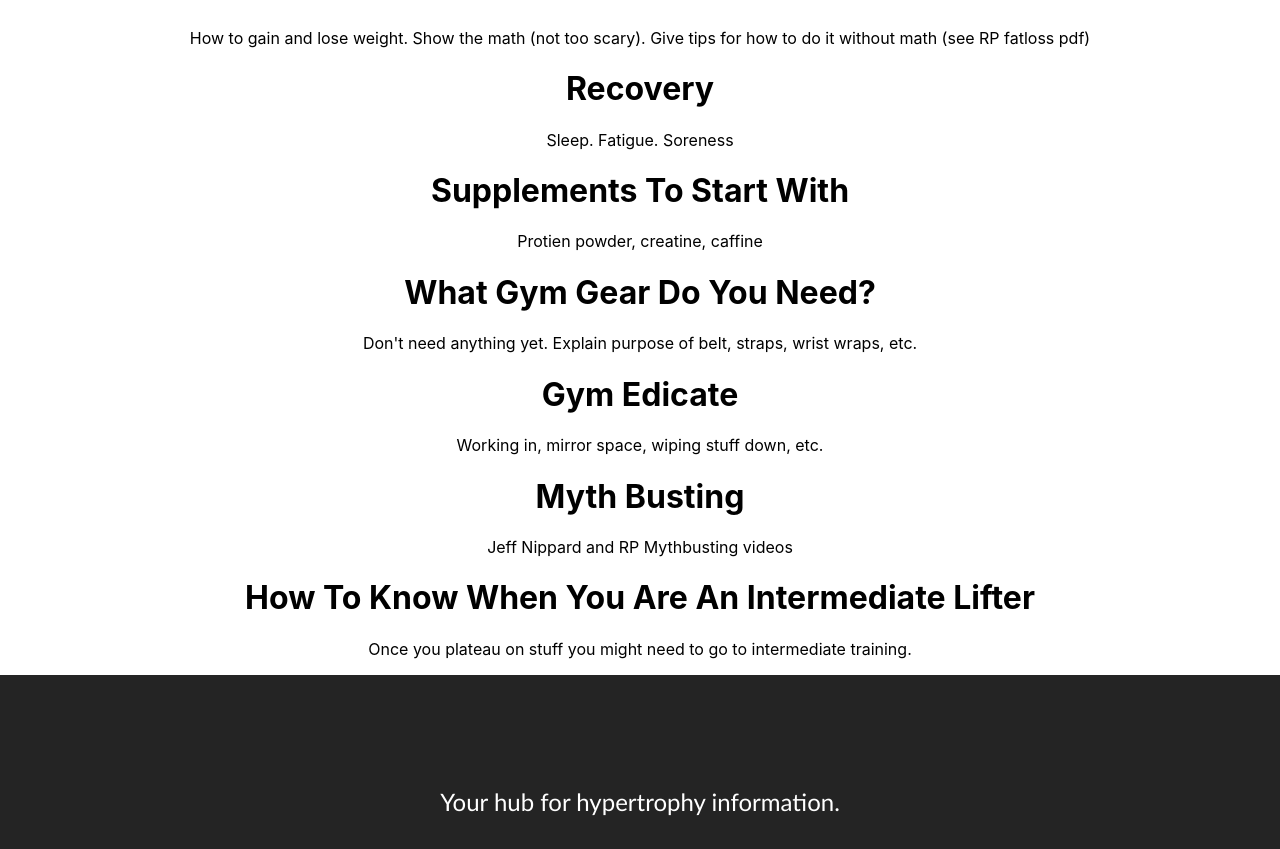
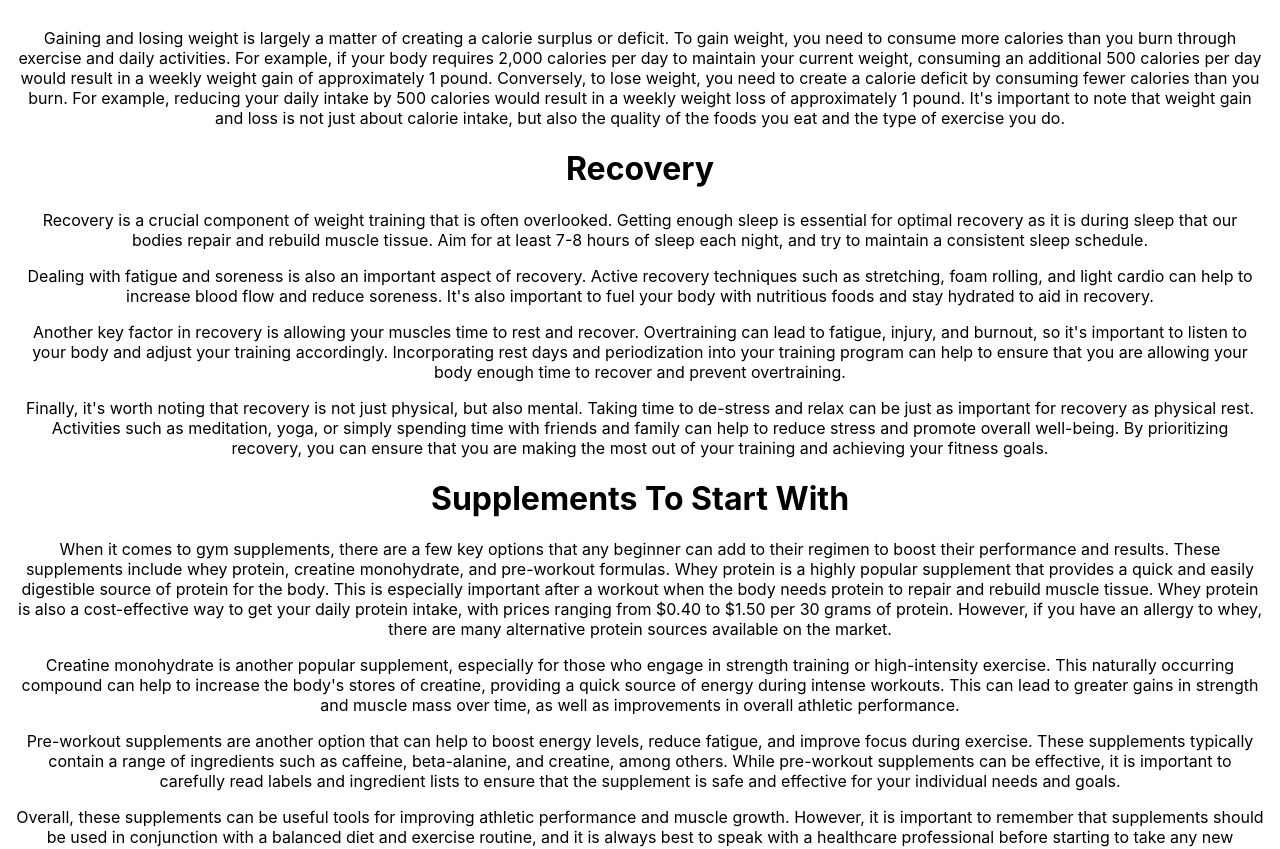
Before and after one commit to mrussotti/Summit-Street-Fitness-2.0, a React (Create React App) app: page /Beginner in a window 1280 px wide. Shown: the part 324-1173 px from the top of the page. Built offline with nearby package versions, Linux system fonts and the light colour scheme.

Commit message:
added info to the beginner page

```diff
--- a/src/components/RectangleCard.js
+++ b/src/components/RectangleCard.js
@@ -1,11 +1,14 @@
 import React from 'react';
 import './RectangleCard.css';
 
-const RectangleCard = ({ heading, text }) => {
+const RectangleCard = ({ heading, text, text2, text3 , text4}) => {
   return (
     <div className="rectangle-card">
       <h1>{heading}</h1>
       <p>{text}</p>
+      <p>{text2}</p>
+      <p>{text3}</p>
+      <p>{text4}</p>
     </div>
   );
 }
--- a/src/pages/Beginner.js
+++ b/src/pages/Beginner.js
@@ -1,12 +1,20 @@
 
 import RectangleCard from "../components/RectangleCard";
-const Progress = ['Once you plateau on stuff you might need to go to intermediate training.']
+const Progress = ["After many months of beginner gains, you will start to reach a plateau. Your lifts won't be improving and you will feel like you are doing something wrong. You have now reached the intermediate lifting level. It's important to adjust your training program to continue making progress. This may involve incorporating more advanced techniques such as periodization, progressive overload, and accessory exercises. Periodization involves cycling through different training phases to prevent plateaus and promote continued progress. Progressive overload involves gradually increasing the weight or reps of your lifts to challenge your muscles and stimulate growth. Accessory exercises can help to target specific muscle groups and improve weaknesses. It's also important to continue focusing on proper form and technique to prevent injury and maximize results. By staying consistent and making adjustments to your training program, you can continue to make progress and reach your goals. Refer to our Intermediate page for more information."]
 const Myths = ['Jeff Nippard and RP Mythbusting videos']
-const Edicate = ['Working in, mirror space, wiping stuff down, etc.']
-const Gear = ["Don't need anything yet. Explain purpose of belt, straps, wrist wraps, etc."]
-const Supps = ['Protien powder, creatine, caffine']
-const Recovery = ['Sleep. Fatigue. Soreness']
-const Diet = ['How to gain and lose weight. Show the math (not too scary). Give tips for how to do it without math (see RP fatloss pdf)']
+const Etiquette = ["Gym etiquette is essential for a safe and respectful workout environment. When using equipment, it is important to wipe it down with disinfectant after use to prevent the spread of germs. Additionally, if someone is waiting for a machine, offer to let them work in with you or complete your set quickly. When using the mirrors, be aware of your surroundings and give others space to use them too. Don't hog the mirror, and avoid blocking other people's view. Overall, being mindful of others and their needs can make the gym a more enjoyable and productive place for everyone."]
+const Gear = ["Gym gear can be a useful tool for improving performance, but it's not always necessary, especially for beginners. In the beginning of a workout journey, mastering proper form and technique should be the priority. However, as you progress and start to lift heavier weights, gym gear can help you lift safely and more effectively. For example, weightlifting belts can provide additional support for your lower back during heavy lifts, and wrist wraps can stabilize your wrists and prevent injury. Straps can help you maintain a better grip on heavy weights, and lifting shoes can provide a solid base for lifting movements. It's important to remember that gym gear is not a substitute for proper technique and training, but can complement your efforts in the gym."]
+const Supps = ["When it comes to gym supplements, there are a few key options that any beginner can add to their regimen to boost their performance and results. These supplements include whey protein, creatine monohydrate, and pre-workout formulas. Whey protein is a highly popular supplement that provides a quick and easily digestible source of protein for the body. This is especially important after a workout when the body needs protein to repair and rebuild muscle tissue. Whey protein is also a cost-effective way to get your daily protein intake, with prices ranging from $0.40 to $1.50 per 30 grams of protein. However, if you have an allergy to whey, there are many alternative protein sources available on the market."]
+const Supps2 = ["Creatine monohydrate is another popular supplement, especially for those who engage in strength training or high-intensity exercise. This naturally occurring compound can help to increase the body's stores of creatine, providing a quick source of energy during intense workouts. This can lead to greater gains in strength and muscle mass over time, as well as improvements in overall athletic performance."]
+const Supps3 = ["Pre-workout supplements are another option that can help to boost energy levels, reduce fatigue, and improve focus during exercise. These supplements typically contain a range of ingredients such as caffeine, beta-alanine, and creatine, among others. While pre-workout supplements can be effective, it is important to carefully read labels and ingredient lists to ensure that the supplement is safe and effective for your individual needs and goals."]
+const Supps4 = ["Overall, these supplements can be useful tools for improving athletic performance and muscle growth. However, it is important to remember that supplements should be used in conjunction with a balanced diet and exercise routine, and it is always best to speak with a healthcare professional before starting to take any new supplements."]
+const Recovery = ["Recovery is a crucial component of weight training that is often overlooked. Getting enough sleep is essential for optimal recovery as it is during sleep that our bodies repair and rebuild muscle tissue. Aim for at least 7-8 hours of sleep each night, and try to maintain a consistent sleep schedule."]
+const Recovery2 = ["Dealing with fatigue and soreness is also an important aspect of recovery. Active recovery techniques such as stretching, foam rolling, and light cardio can help to increase blood flow and reduce soreness. It's also important to fuel your body with nutritious foods and stay hydrated to aid in recovery."]
+const Recovery3 = ["Another key factor in recovery is allowing your muscles time to rest and recover. Overtraining can lead to fatigue, injury, and burnout, so it's important to listen to your body and adjust your training accordingly. Incorporating rest days and periodization into your training program can help to ensure that you are allowing your body enough time to recover and prevent overtraining."]
+const Recovery4 = ["Finally, it's worth noting that recovery is not just physical, but also mental. Taking time to de-stress and relax can be just as important for recovery as physical rest. Activities such as meditation, yoga, or simply spending time with friends and family can help to reduce stress and promote overall well-being. By prioritizing recovery, you can ensure that you are making the most out of your training and achieving your fitness goals."]
+
+
+const Diet = ["Gaining and losing weight is largely a matter of creating a calorie surplus or deficit. To gain weight, you need to consume more calories than you burn through exercise and daily activities. For example, if your body requires 2,000 calories per day to maintain your current weight, consuming an additional 500 calories per day would result in a weekly weight gain of approximately 1 pound. Conversely, to lose weight, you need to create a calorie deficit by consuming fewer calories than you burn. For example, reducing your daily intake by 500 calories would result in a weekly weight loss of approximately 1 pound. It's important to note that weight gain and loss is not just about calorie intake, but also the quality of the foods you eat and the type of exercise you do."]
 const Training = ["Start slow. 2-4x a week. 2-5 RIR. Focus on compounds. Form>Weight"]
 const Outline = [""]
 export default function Beginner(){
@@ -18,10 +26,10 @@ export default function Beginner(){
     <RectangleCard heading='Outline Your Goals' text= {Outline} />
     <RectangleCard heading='Training' text= {Training} />
     <RectangleCard heading='Diet' text= {Diet} />
-    <RectangleCard heading='Recovery' text= {Recovery} />
-    <RectangleCard heading='Supplements To Start With' text= {Supps} />
+    <RectangleCard heading='Recovery' text= {Recovery} text2 = {Recovery2} text3= {Recovery3} text4= {Recovery4} />
+    <RectangleCard heading='Supplements To Start With' text= {Supps} text2= {Supps2} text3= {Supps3} text4= {Supps4} />
     <RectangleCard heading='What Gym Gear Do You Need?' text= {Gear} />
-    <RectangleCard heading='Gym Edicate' text= {Edicate} />
+    <RectangleCard heading='Gym Etiquette' text= {Etiquette} />
     <RectangleCard heading='Myth Busting' text= {Myths} />
     <RectangleCard heading='How To Know When You Are An Intermediate Lifter' text= {Progress} />
 
```
